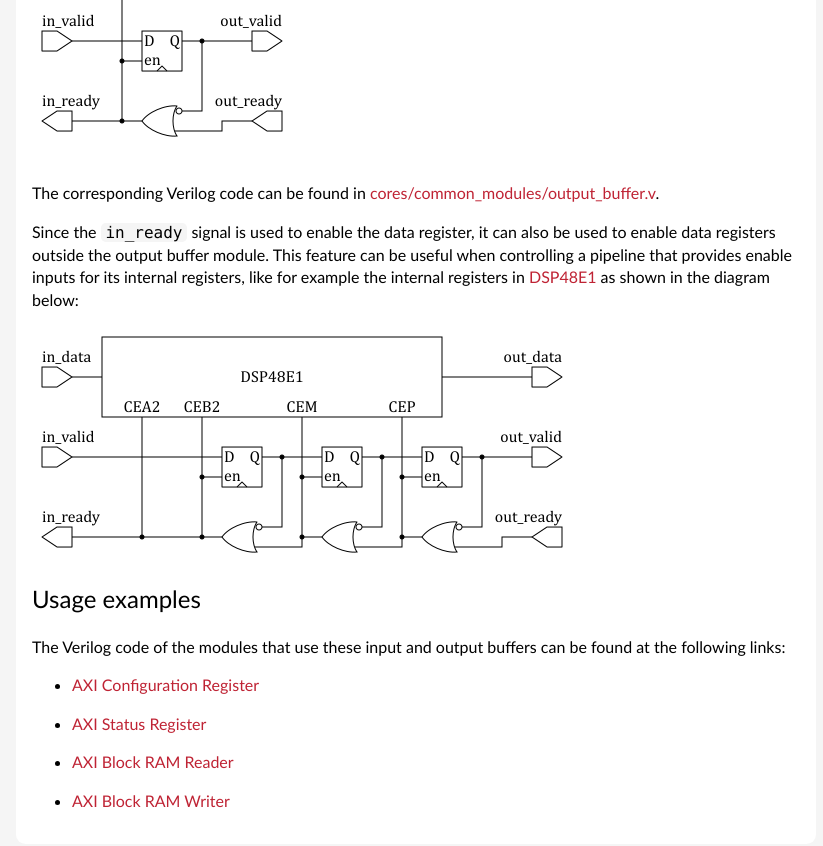
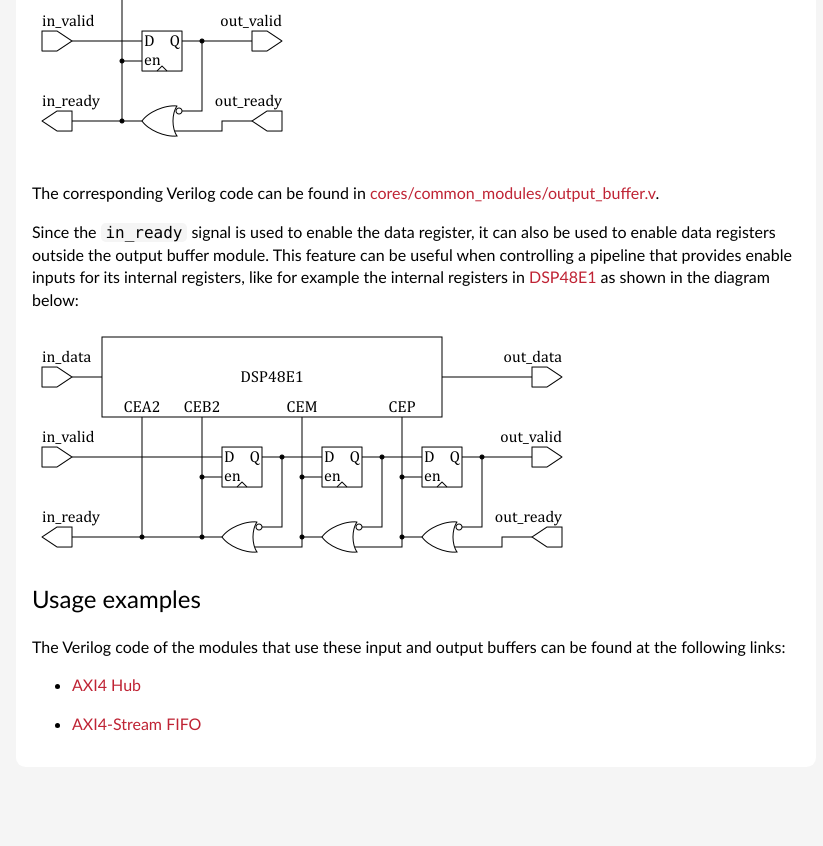
Before and after one commit to pavel-demin/red-pitaya-notes, a Jekyll site: the page built from axi-interface-buffers.md, in a window 1280 px wide and 900 px high, scrolled down 1977 px. Shown: the top 846 px of the window, without its empty margins (224-1047 px from the left). Built offline with Jekyll 4.4.1, drawn with Linux system fonts in a browser that asks for light colours; after the commit the page ends 2800 px from its top, so only the background shows below that.

Commit message:
update links to examples in axi-interface-buffers

```diff
--- a/axi-interface-buffers.md
+++ b/axi-interface-buffers.md
@@ -73,10 +73,6 @@ Usage examples
 
 The Verilog code of the modules that use these input and output buffers can be found at the following links:
 
- - [AXI Configuration Register](https://github.com/pavel-demin/red-pitaya-notes/blob/master/cores/axi_cfg_register_v1_0/axi_cfg_register.v)
+ - [AXI4 Hub](https://github.com/pavel-demin/red-pitaya-notes/blob/master/cores/axi_hub.v)
 
- - [AXI Status Register](https://github.com/pavel-demin/red-pitaya-notes/blob/master/cores/axi_sts_register_v1_0/axi_sts_register.v)
-
- - [AXI Block RAM Reader](https://github.com/pavel-demin/red-pitaya-notes/blob/master/cores/axi_bram_reader_v1_0/axi_bram_reader.v)
-
- - [AXI Block RAM Writer](https://github.com/pavel-demin/red-pitaya-notes/blob/master/cores/axi_bram_writer_v1_0/axi_bram_writer.v)
+ - [AXI4-Stream FIFO](https://github.com/pavel-demin/red-pitaya-notes/blob/master/cores/axis_fifo.v)
```
